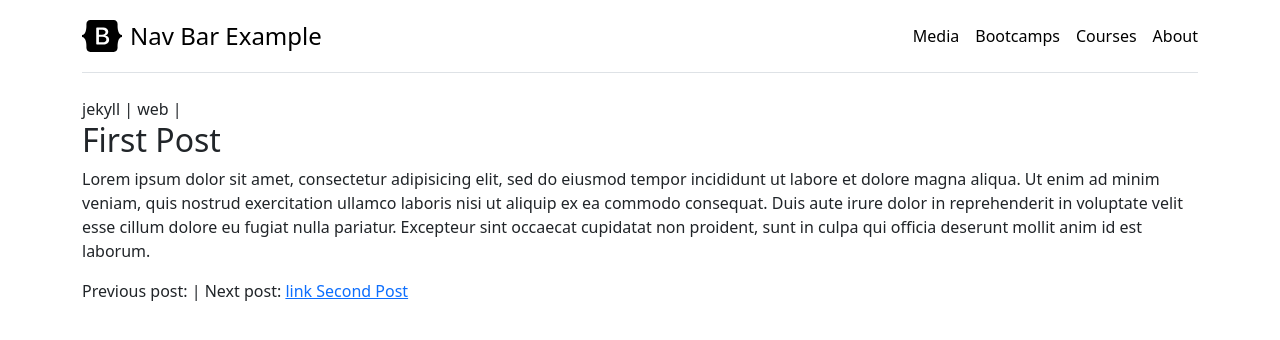
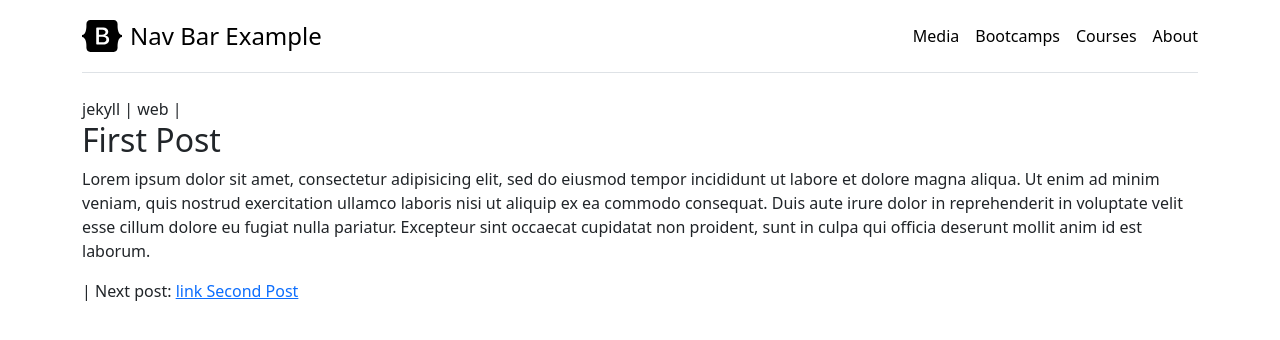
Before and after one commit to abelsan/plato, a Jekyll site: the page built from _posts/2023-01-01-one.md, in a window 1280 px wide. Shown: the top 340 px of the page. Built offline with Jekyll 4.4.1, drawn with Linux system fonts in a browser that asks for light colours.

Commit message:
prev next

```diff
--- a/_layouts/post.html
+++ b/_layouts/post.html
@@ -10,12 +10,11 @@ layout: base
 
 {{ content }}
 
-Previous post:
+
 {% if page.previous.url %}
-  <a href="{{page.previous.url}}"> link {{page.previous.title}}</a>
+  Previous post: <a href="{{page.previous.url}}"> link {{page.previous.title}}</a>
 {% endif %}
  |
-Next post:
 {% if page.next.url %}
-    <a href="{{page.next.url}}">link {{page.next.title}}</a>
+  Next post: <a href="{{page.next.url}}">link {{page.next.title}}</a>
 {% endif %}
```
